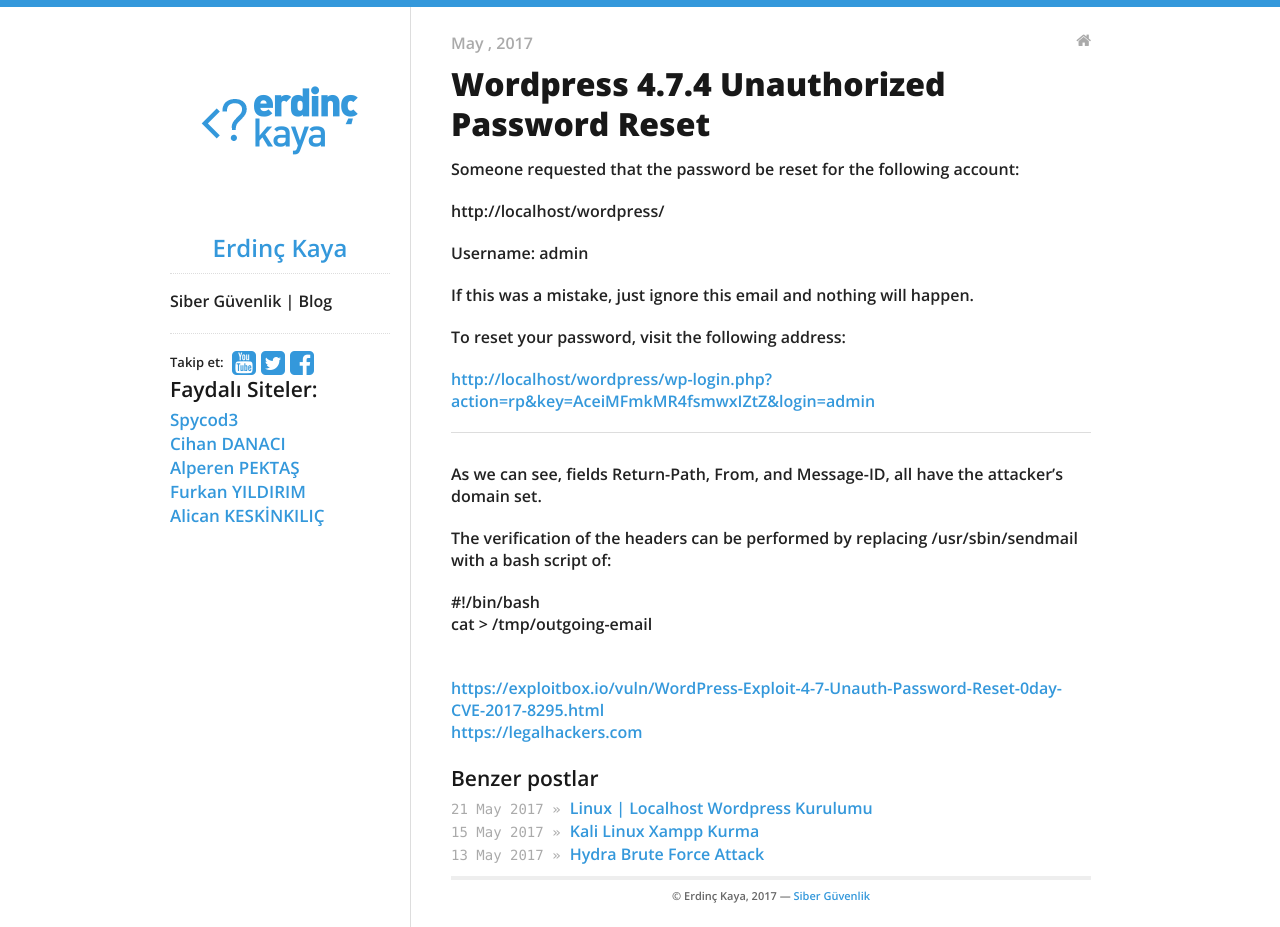
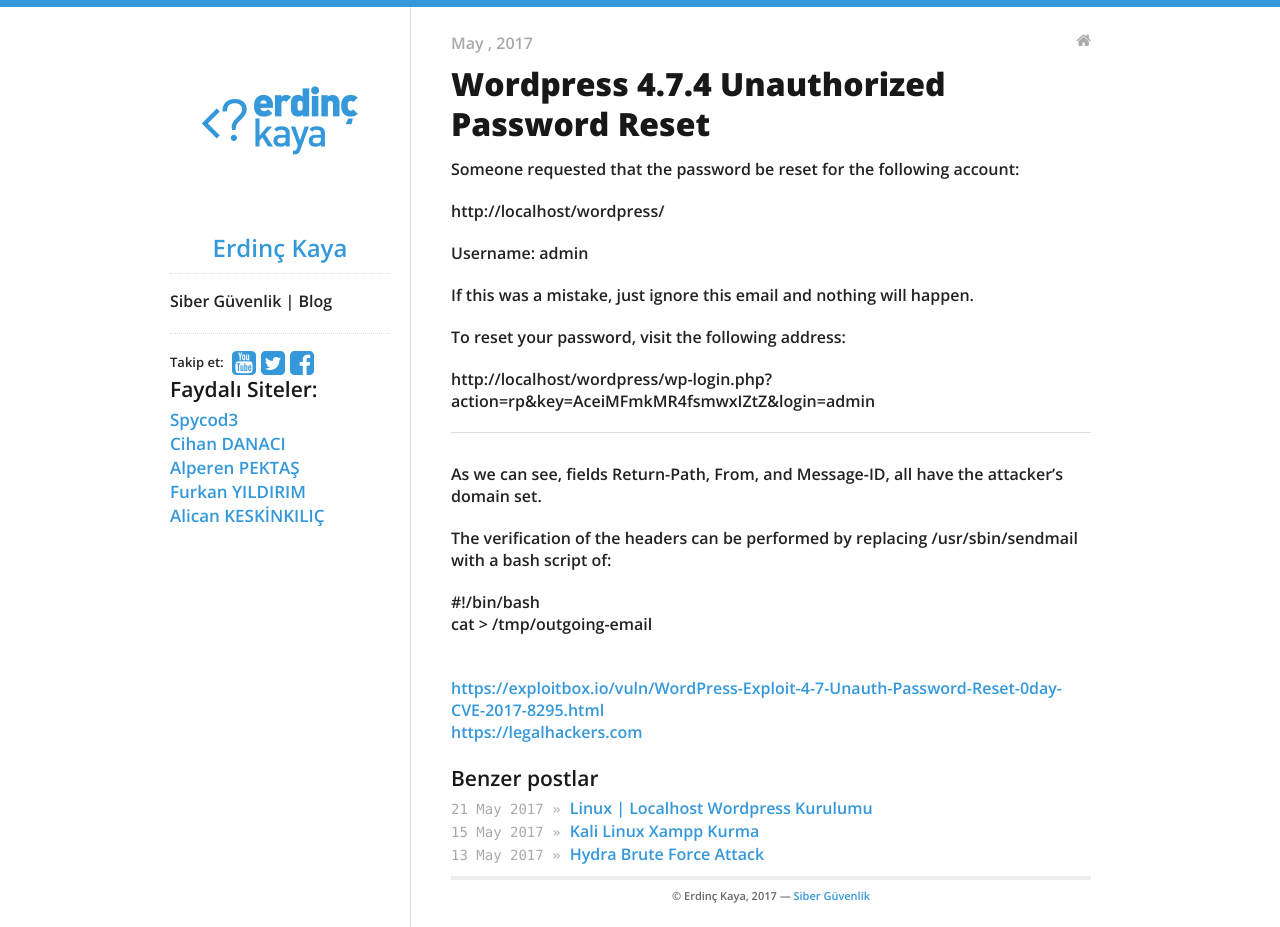
Before and after one commit to denemevol3/denemevol, a Jekyll site: the page built from _posts/2017-05-31-WordPress-4.7.4 -Unauthorized-Password-Reset.md, in a window 1280 px wide. Built offline with Jekyll 4.4.1, drawn with Linux system fonts in a browser that asks for light colours; nearby versions of some CDN libraries; our own code applies the rules of GitHub Pages for plain Markdown files.

Commit message:
Update 2017-05-31-WordPress-4.7.4 -Unauthorized-Password-Reset.md

```diff
--- a/_posts/2017-05-31-WordPress-4.7.4 -Unauthorized-Password-Reset.md
+++ b/_posts/2017-05-31-WordPress-4.7.4 -Unauthorized-Password-Reset.md
@@ -8,7 +8,7 @@
 
 To reset your password, visit the following address:
 
-<http://localhost/wordpress/wp-login.php?action=rp&key=AceiMFmkMR4fsmwxIZtZ&login=admin>
+http://localhost/wordpress/wp-login.php?action=rp&key=AceiMFmkMR4fsmwxIZtZ&login=admin
 
 -------------------------------
 
```
